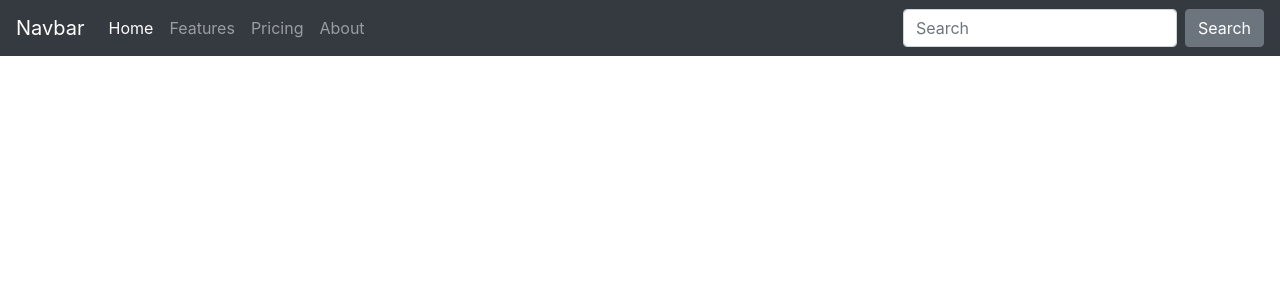
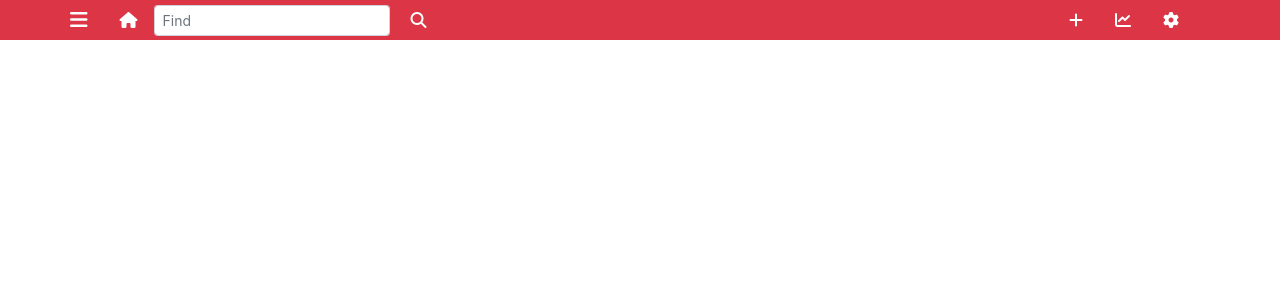
Before and after one commit to BrunoFrancioni/Todoist-Replication-Software, a Vue app in the folder app/: page / in a window 1280 px wide. Shown: the top 300 px of the page. Built offline with nearby package versions, Linux system fonts and the light colour scheme.

Commit message:
Upbar structure finished.

```diff
--- a/app/src/components/navbars/Upbar.vue
+++ b/app/src/components/navbars/Upbar.vue
@@ -1,31 +1,28 @@
 <template>
-    <nav class="navbar navbar-expand-lg navbar-dark bg-dark">
-        <a class="navbar-brand" href="#">Navbar</a>
-        <button class="navbar-toggler" type="button" data-toggle="collapse" data-target="#navbarColor02" aria-controls="navbarColor02" aria-expanded="false" aria-label="Toggle navigation">
-            <span class="navbar-toggler-icon"></span>
-        </button>
+    <div class="bg-danger mb-4">
+        <nav class="nav bg-danger container">
+            <div class="form-inline">
+                <a class="navbar-brand" href="#"><i class="fas fa-bars text-white"></i></a>
+                <a href="#" class="nav-link"><i class="fas fa-home text-white"></i></a>
+                <form class="form-inline my-2 my-lg-0 input-group-sm">
+                    <input class="form-control mr-sm-2" type="text" placeholder="Find">
+                    <button class="btn"><i class="fas fa-search text-white"></i></button>
+                </form>
+            </div>
 
-        <div class="collapse navbar-collapse" id="navbarColor02">
-            <ul class="navbar-nav mr-auto">
-            <li class="nav-item active">
-                <a class="nav-link" href="#">Home <span class="sr-only">(current)</span></a>
+            <ul class="nav form-inline ml-auto">
+                <li class="nav-item">
+                    <a class="nav-link" href="#"><i class="fas fa-plus text-white"></i></a>
                 </li>
                 <li class="nav-item">
-                <a class="nav-link" href="#">Features</a>
+                    <a class="nav-link" href="#"><i class="fas fa-chart-line text-white"></i></a>
                 </li>
                 <li class="nav-item">
-                <a class="nav-link" href="#">Pricing</a>
-            </li>
-            <li class="nav-item">
-                <a class="nav-link" href="#">About</a>
+                    <a class="nav-link" href="#"><i class="fas fa-cog text-white"></i></a>
                 </li>
             </ul>
-            <form class="form-inline my-2 my-lg-0">
-                <input class="form-control mr-sm-2" type="text" placeholder="Search">
-                <button class="btn btn-secondary my-2 my-sm-0" type="submit">Search</button>
-            </form>
+        </nav>
     </div>
-    </nav>
 </template>
 
 <script>
```
Lines whose indentation alone changed are shown as unchanged.
